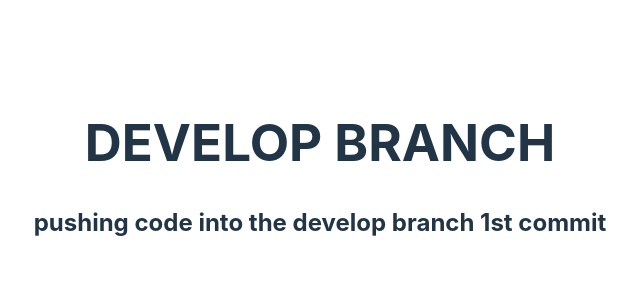
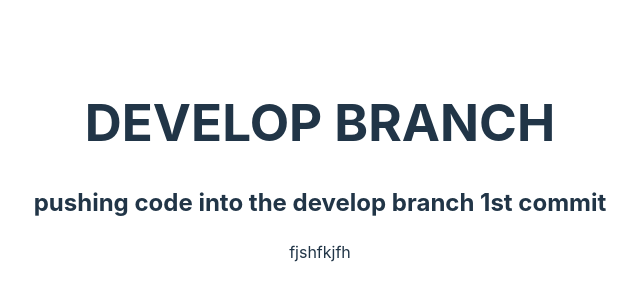
Before and after one commit to Bhanuprakash-340/git-prac, a React (Vite) app: page / in a window 1280 px wide. Shown: the part 230-530 px from the top of the page, without its empty margins (320-960 px from the left). Built offline with nearby package versions, Linux system fonts and the light colour scheme.

Commit message:
para added

```diff
--- a/src/App.jsx
+++ b/src/App.jsx
@@ -7,6 +7,7 @@ function App() {
       <div>
        <h1> DEVELOP BRANCH</h1>
        <h2>pushing code into the develop branch 1st commit </h2>
+       <p>fjshfkjfh</p>
        </div>
     </>
   )
```
